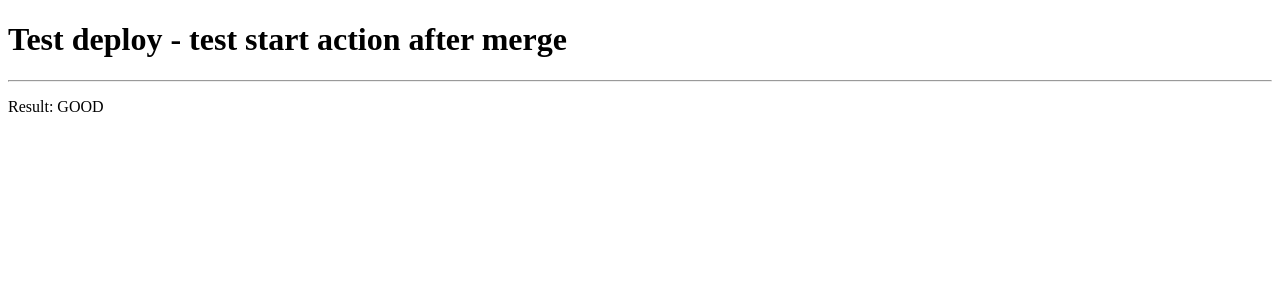
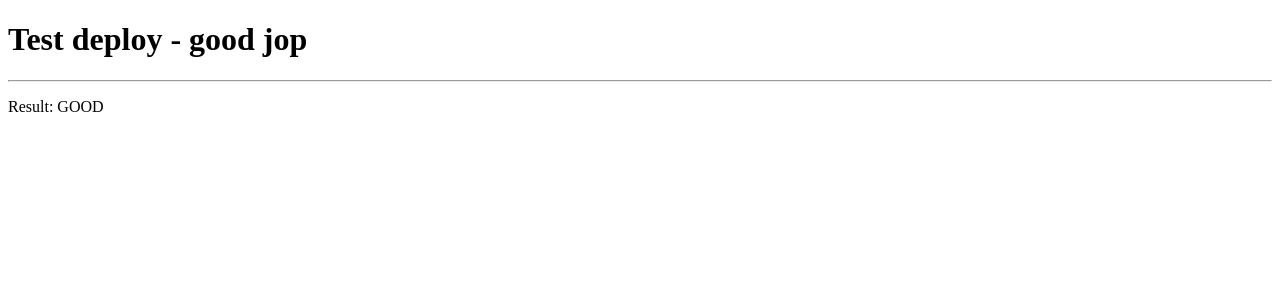
Before and after one commit to alexgavr89/test_deploy, a React app: page / in a window 1280 px wide. Shown: the top 300 px of the page. Built offline with nearby package versions, Linux system fonts and the light colour scheme.

Commit message:
task_5_test_deploy

```diff
--- a/src/App.jsx
+++ b/src/App.jsx
@@ -4,7 +4,7 @@ import printResult from "./utils";
 const App = () => {
     return (
         <>
-            <h1>Test deploy - test start action after merge</h1>
+            <h1>Test deploy - good jop</h1>
 
             <hr />
 
```
